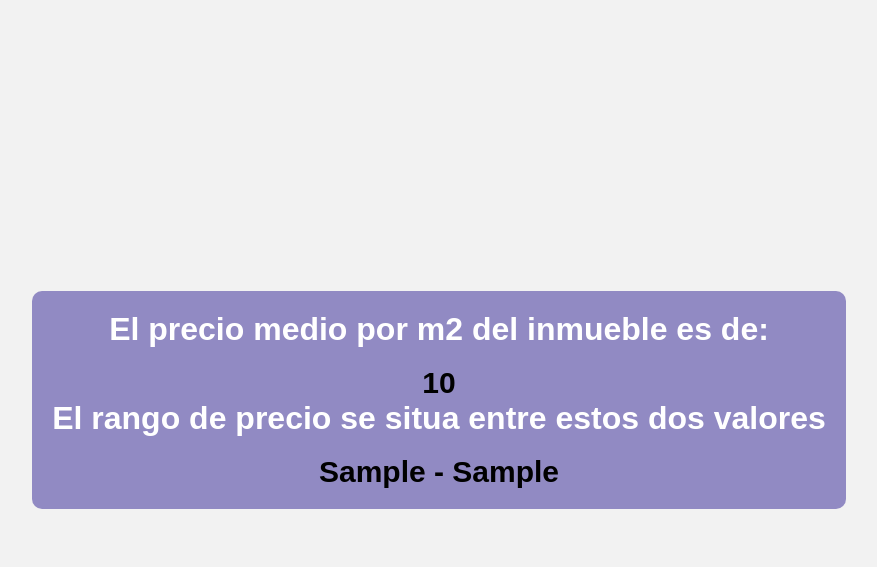
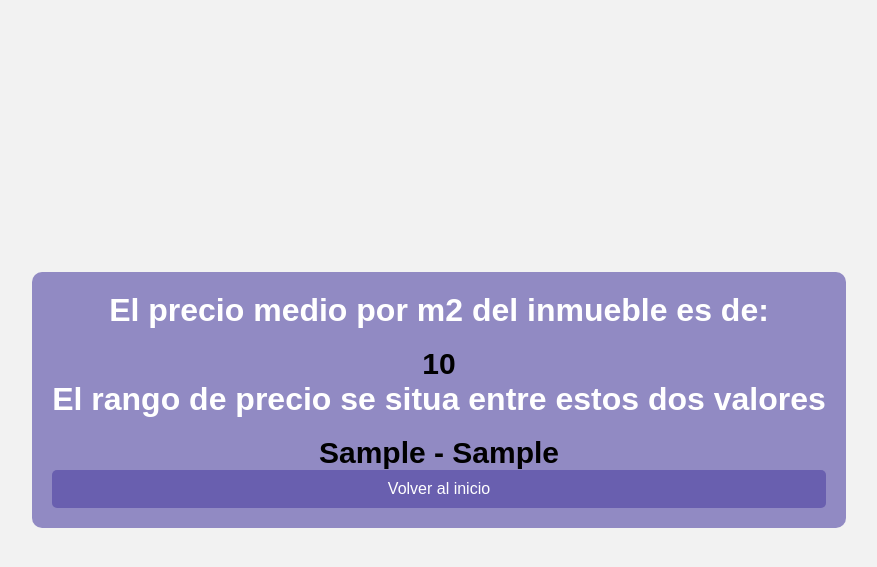
Before and after one commit to mariaortizz/Proyecto-ML, a Flask app: template App/templates/predict.html in a window 1280 px wide. Shown: the top 567 px of the page, without its empty margins (201-1078 px from the left). Run offline with Flask 3, Linux system fonts and the light colour scheme; the template is opened without the code that fills it: most values are stand-ins (such as "Sample title", 1, 10 or a date in 2020); parts of the project's set-up code (start-up, migrations or seed data) failed here and were passed over.

Commit message:
boton inicio

```diff
--- a/App/templates/predict.html
+++ b/App/templates/predict.html
@@ -36,6 +36,20 @@
             font-size: 30px;
             font-weight: bold;
         }
+        .btn-inicio {
+            background-color: #695FAF;
+            color: #FFFFFF;
+            padding: 10px 20px;
+            border: none;
+            border-radius: 5px;
+            cursor: pointer;
+            text-decoration: none;
+            display: block;
+        }
+
+        .btn-inicio:hover {
+            background-color: #4A4384;
+        }
     </style>
 </head>
 <body>
@@ -43,7 +57,8 @@
         <h1>El precio medio por m2 del inmueble es de: </h1><br>
         <span id="precio_pred"> {{ precio_pred }}</span>
         <h1>El rango de precio se situa entre estos dos valores </h1><br>
-        <span id="precio_pred"> {{ rango_min }} - {{ rango_max }}</span>
+        <span id="precio_pred"> {{ rango_min }} - {{ rango_max }}</span> <br>
+        <a href="/" class="btn-inicio">Volver al inicio</a>
     </div>
 </body>
 </html>
```
